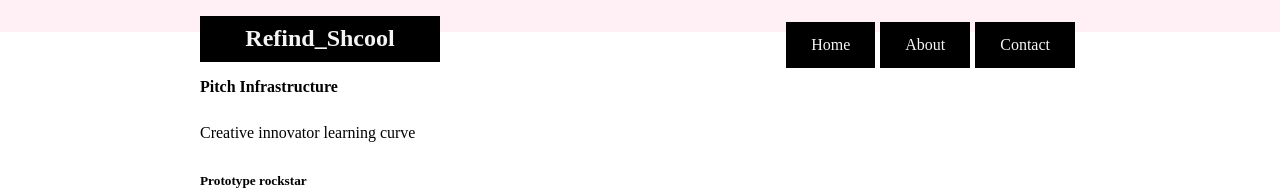
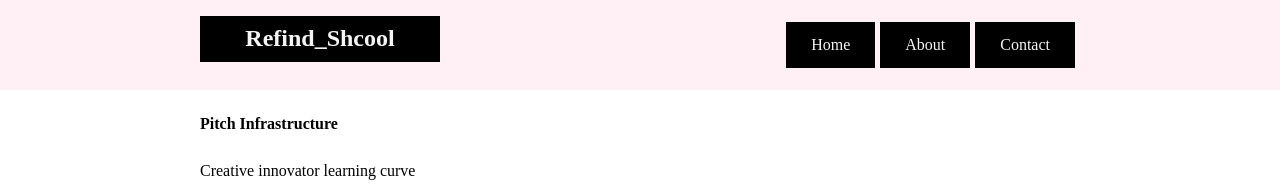
Before and after one commit to refindschool/layout-composition-react, a React app: page / in a window 1280 px wide. Shown: the top 194 px of the page. Built offline with nearby package versions, Linux system fonts and the light colour scheme.

Commit message:
Clearing and Containing Floats

```diff
--- a/src/components/app.js
+++ b/src/components/app.js
@@ -4,7 +4,7 @@ export default class App extends Component {
   render() {
     return (<div>
       <div className="header">
-        <div className="container">
+        <div className="container cf">
         <h2 className="logo"><a href="">Refind_Shcool</a></h2>
         <ul className="nav">
           <li className="navlink"> <a href="">Home</a></li>
--- a/style/style.css
+++ b/style/style.css
@@ -48,9 +48,7 @@ ul {
     float: left;
 }
 
-.sidebar-sidebar {
-    clear: both;
-}
+
 /*layout containers*/
 
 .container {
@@ -87,3 +85,24 @@ ul {
         border: solid 1px blanchedalmond;
     }
 }
+
+/**
+ * clearfix hack
+ */
+.cf:before,
+.cf:after {
+    content: " "; /* 1 */
+    display: table; /* 2 */
+}
+
+.cf:after {
+    clear: both;
+}
+
+/**
+ * For IE 6/7 only
+ * Include this rule to trigger hasLayout and contain floats.
+ */
+.cf {
+    *zoom: 1;
+}
```
